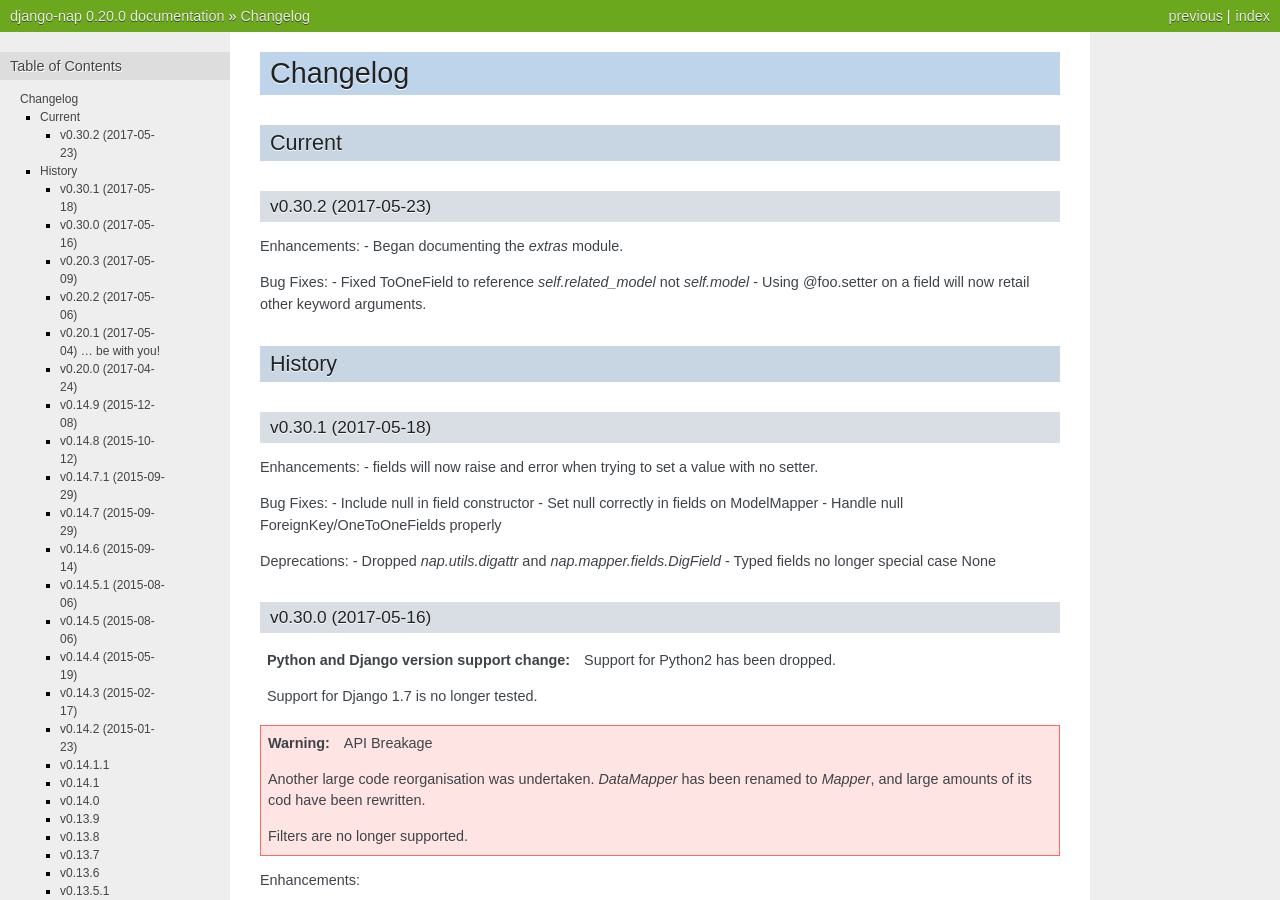
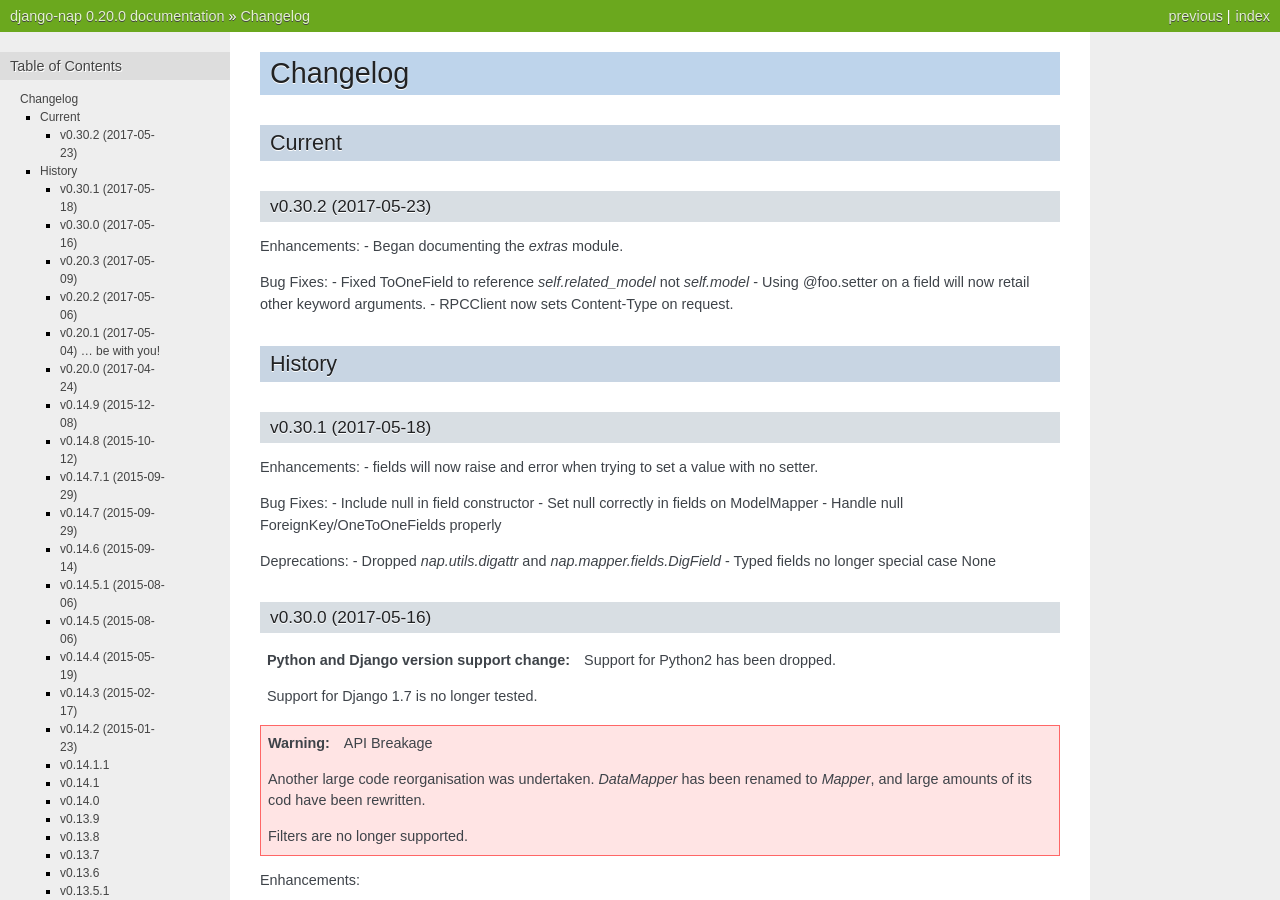
Before and after one commit to funkybob/django-nap, a Sphinx documentation site: the page built from docs/changelog.rst, in a window 1280 px wide and 900 px high. Built offline with Sphinx 7.4.7, drawn with Linux system fonts in a browser that asks for light colours.

Commit message:
Update changelog

```diff
--- a/docs/changelog.rst
+++ b/docs/changelog.rst
@@ -15,6 +15,8 @@
 Bug Fixes:
 - Fixed ToOneField to reference `self.related_model` not `self.model`
 - Using @foo.setter on a field will now retail other keyword arguments.
+- RPCClient now sets Content-Type on request.
+
 
 -------
 History
```
